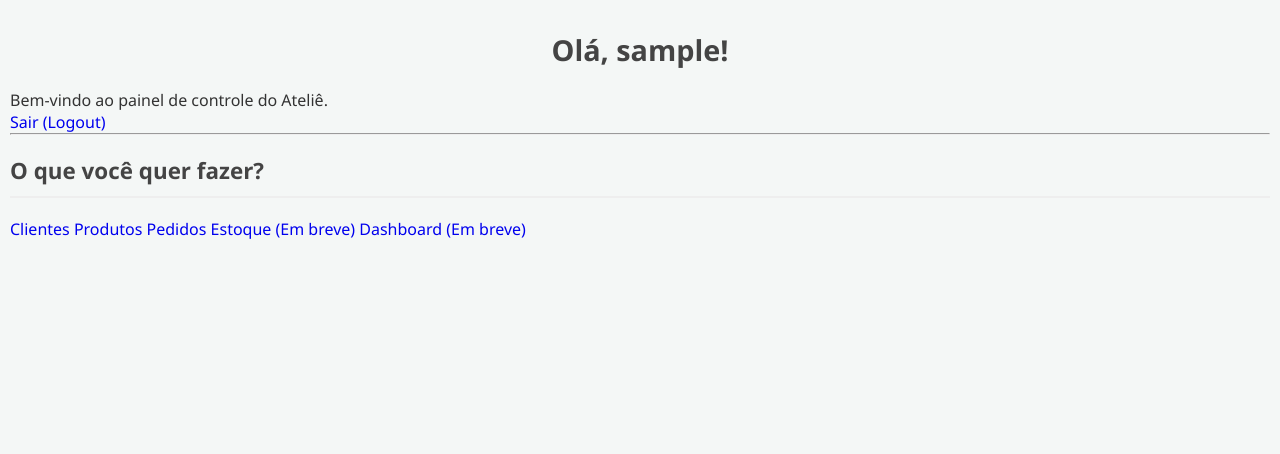
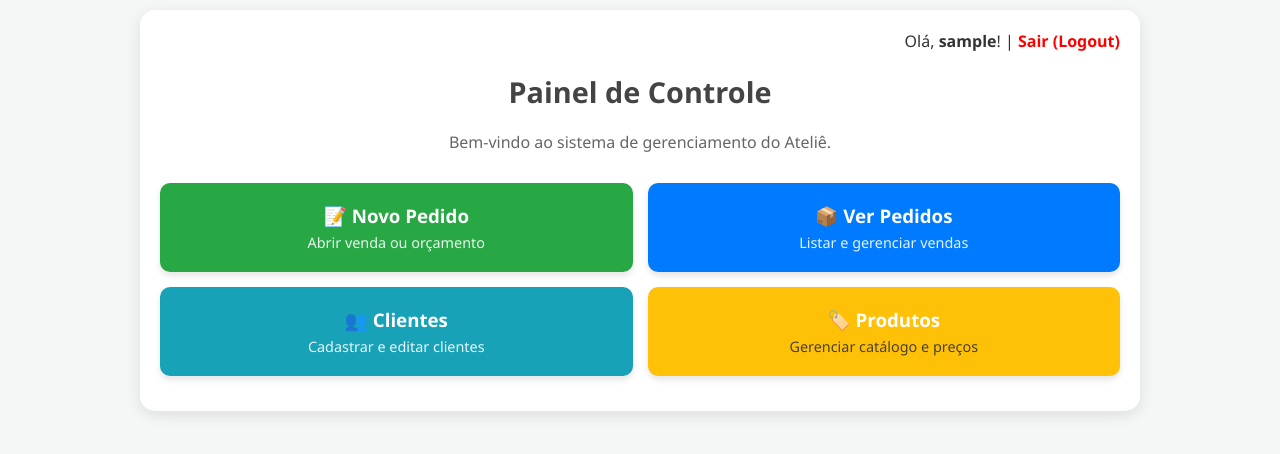
Before and after one commit to bruninhodeville-wq/atelie_vanda_araujo, a Flask app: page /home in a window 1280 px wide. Shown: the top 454 px of the page. Run offline with Flask 3, Linux system fonts and the light colour scheme; the visitor is signed in with stand-in values (Sample User, id 1).

Commit message:
atualização do home.html

```diff
--- a/templates/home.html
+++ b/templates/home.html
@@ -8,42 +8,65 @@
 </head>
 <body>
 
-    <div style="max-width: 1200px; margin: 20px auto;">
-        {% with messages = get_flashed_messages(with_categories=true) %}
-            {% if messages %}
-                {% for category, message in messages %}
-                    <div class="alert alert-{{ category }}">
-                        {{ message }}
-                    </div>
-                {% endfor %}
-            {% endif %}
-        {% endwith %}
+    <div class="container">
+        <div style="text-align: right; margin-bottom: 20px;">
+            <span>Olá, <strong>{{ session['username'] }}</strong>!</span> |
+            <a href="/logout" style="color: red; font-weight: bold;">Sair (Logout)</a>
+        </div>
+
+        <h1>Painel de Controle</h1>
+        <p style="text-align: center; color: #666; margin-bottom: 30px;">Bem-vindo ao sistema de gerenciamento do Ateliê.</p>
+
+        <div class="row">
+            <div class="col">
+                <a href="/pedidos/novo" class="btn-menu" style="background-color: #28a745;">
+                    <h3>📝 Novo Pedido</h3>
+                    <p>Abrir venda ou orçamento</p>
+                </a>
+            </div>
+            <div class="col">
+                <a href="/pedidos" class="btn-menu" style="background-color: #007bff;">
+                    <h3>📦 Ver Pedidos</h3>
+                    <p>Listar e gerenciar vendas</p>
+                </a>
+            </div>
+        </div>
+
+        <div class="row">
+            <div class="col">
+                <a href="/clientes" class="btn-menu" style="background-color: #17a2b8;">
+                    <h3>👥 Clientes</h3>
+                    <p>Cadastrar e editar clientes</p>
+                </a>
+            </div>
+            <div class="col">
+                <a href="/produtos" class="btn-menu" style="background-color: #ffc107; color: #333;">
+                    <h3>🏷️ Produtos</h3>
+                    <p>Gerenciar catálogo e preços</p>
+                </a>
+            </div>
+        </div>
     </div>
-    <h1>Olá, {{ session['username'] }}!</h1>
-    <p>Bem-vindo ao painel de controle do Ateliê.</p>
 
-    <a href="/logout" class="logout">Sair (Logout)</a>
-    <hr>
-
-    <h2>O que você quer fazer?</h2>
-
-    <div class="painel">
-        <a href="/clientes" class="botao-menu">
-            Clientes
-        </a>
-        <a href="/produtos" class="botao-menu">
-            Produtos
-        </a>
-        <a href="/pedidos" class="botao-menu">
-            Pedidos
-        </a>
-        <a href="/estoque" class="botao-menu">
-            Estoque (Em breve)
-        </a>
-        <a href="/dashboard" class="botao-menu">
-            Dashboard (Em breve)
-        </a>
-    </div>
+    <style>
+        .btn-menu {
+            display: block;
+            padding: 20px;
+            color: white;
+            text-decoration: none;
+            border-radius: 10px;
+            text-align: center;
+            transition: transform 0.2s;
+            box-shadow: 0 4px 6px rgba(0,0,0,0.1);
+            height: 100%;
+        }
+        .btn-menu:hover {
+            transform: translateY(-5px);
+            opacity: 0.95;
+        }
+        .btn-menu h3 { color: white; margin-bottom: 5px; border: none;}
+        .btn-menu p { font-size: 0.9rem; opacity: 0.9; margin: 0;}
+    </style>
 
 </body>
 </html>
```
